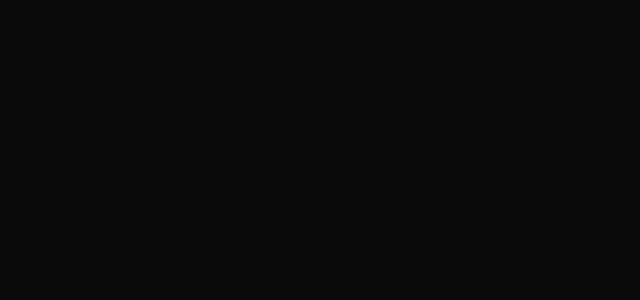
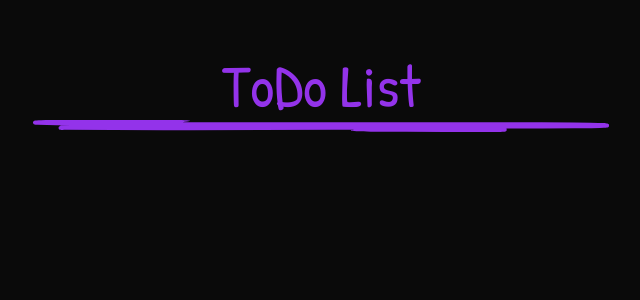
Before and after one commit to igorchaves22/todo-list, a React (Vite) app: page / in a window 1280 px wide. Shown: the top 300 px of the page, without its empty margins (319-959 px from the left). Built offline with nearby package versions, Linux system fonts and the light colour scheme.

Commit message:
ui: Page header

```diff
--- a/src/App.tsx
+++ b/src/App.tsx
@@ -1,9 +1,10 @@
 import { TodoListProvider } from "~components/shared";
+import { Header } from "~components/ui";
 
 export function App() {
     return (
         <TodoListProvider>
-            <h1>ToDo List</h1>
+            <Header />
         </TodoListProvider>
     );
 }
--- /dev/null
+++ b/src/components/ui/Header/index.tsx
@@ -0,0 +1,10 @@
+import lineSvg from "~assets/svg/line.svg";
+
+export const Header = () => {
+    return (
+        <header className="w-full h-min pt-14 px-4 pb-2 grid auto-rows-min grid-cols-max-layout gap-y-1 justify-center justify-items-center">
+            <h1 className="w-full h-min text-purple-600 font-patrick-hand text-6xl text-center">ToDo List</h1>
+            <img src={lineSvg} alt="Line" loading="lazy" className="w-full max-w-[38rem] h-min object-contain" />
+        </header>
+    );
+};
--- /dev/null
+++ b/src/components/ui/index.ts
@@ -0,0 +1 @@
+export { Header } from "./Header";
--- a/src/styles/main.css
+++ b/src/styles/main.css
@@ -1,6 +1,14 @@
 @tailwind base;
 @tailwind components;
 @tailwind utilities;
+
+@font-face {
+    font-family: "Patrick Hand";
+    src: url("~assets/font/patrick-hand-regular.woff2") format("truetype");
+    font-weight: normal;
+    font-style: normal;
+    font-display: swap;
+}
 
 html::-webkit-scrollbar {
     @apply w-3 bg-zinc-950;
--- a/tailwind.config.js
+++ b/tailwind.config.js
@@ -2,7 +2,14 @@
 export default {
     content: ["./src/**/*.tsx"],
     theme: {
-        extend: {}
+        extend: {
+            gridTemplateColumns: {
+                "max-layout": "min(100%, 90rem)"
+            },
+            fontFamily: {
+                "patrick-hand": ["Patrick Hand", "sans-serif"]
+            }
+        }
     },
     plugins: []
 };
--- a/tsconfig.app.json
+++ b/tsconfig.app.json
@@ -24,6 +24,7 @@
 
         "baseUrl": "./src",
         "paths": {
+            "~assets/*": ["./assets/*"],
             "~components/*": ["./components/*"],
             "~store": ["./store"],
             "~styles/*": ["./styles/*"],
--- a/vite.config.ts
+++ b/vite.config.ts
@@ -13,6 +13,7 @@
     },
     resolve: {
         alias: {
+            "~assets": resolve(__dirname, "./src/assets"),
             "~components": resolve(__dirname, "./src/components"),
             "~store": resolve(__dirname, "./src/store"),
             "~styles": resolve(__dirname, "./src/styles"),
```
Also changed, not shown: src/assets/font/patrick-hand-regular.woff2 (added), src/assets/svg/line.svg (added).
